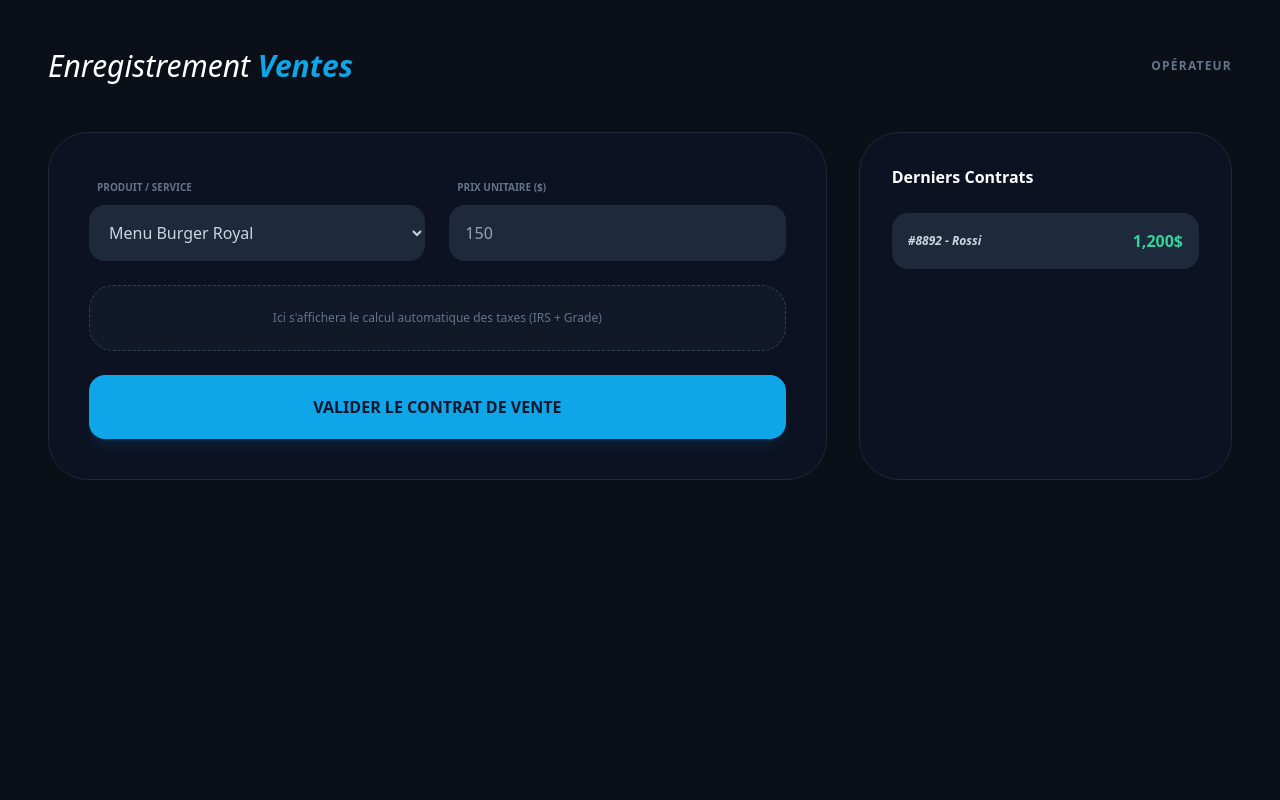
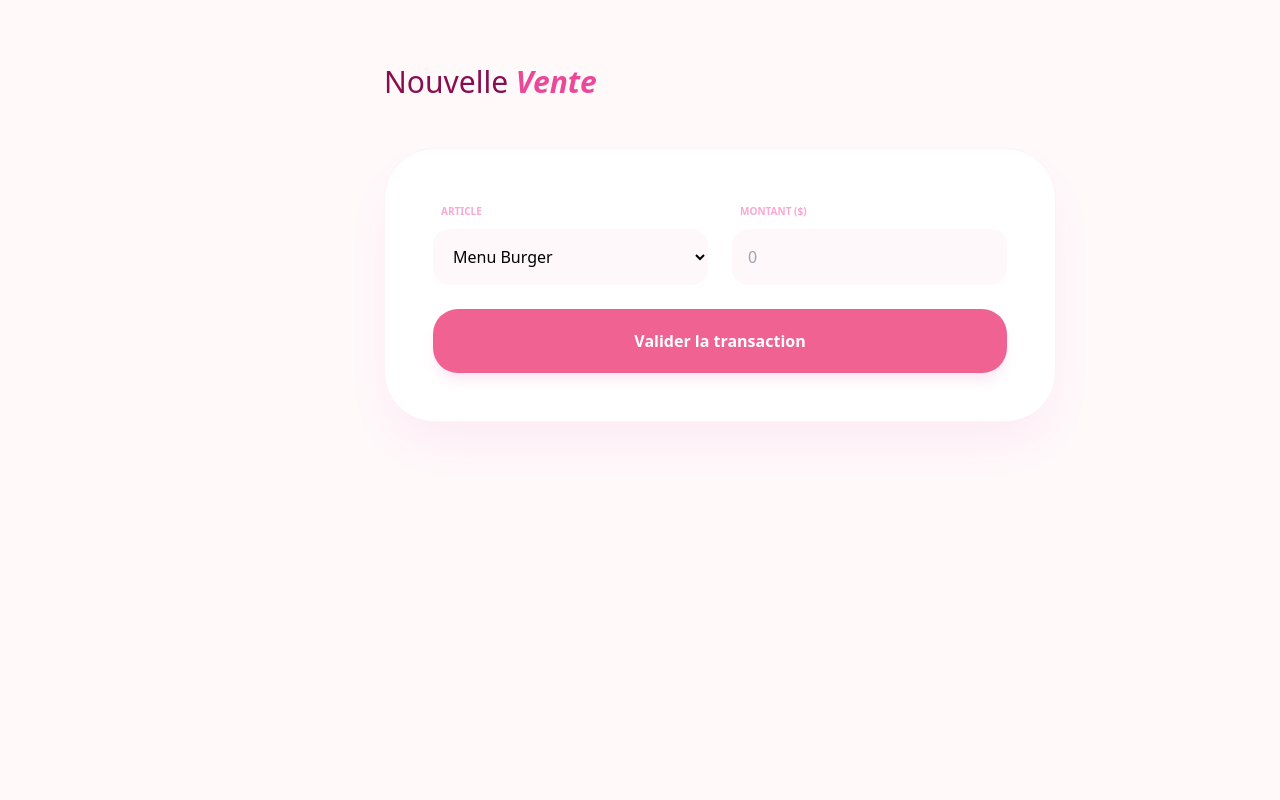
Before and after one commit to Hyuko123/comptabilit-, a Flask app: page /ventes in a window 1280 px wide. Run offline with Flask 3, Linux system fonts and the light colour scheme; the visitor is signed in with stand-in values (Sample User, id 1); some libraries are stand-ins or nearby versions.

Commit message:
Update ventes.html

```diff
--- a/templates/ventes.html
+++ b/templates/ventes.html
@@ -1,57 +1,28 @@
-
 <!DOCTYPE html>
 <html lang="fr">
 <head>
-    <meta charset="UTF-8">
-    <script src="https://cdn.tailwindcss.com"></script>
-    <link rel="stylesheet" href="https://cdnjs.cloudflare.com/ajax/libs/font-awesome/6.5.1/css/all.min.css">
+    <meta charset="UTF-8"><script src="https://cdn.tailwindcss.com"></script>
     <title>Ventes | Ultraze V2</title>
 </head>
-<body class="bg-[#0a0f18] text-slate-300 flex min-h-screen">
-
-    <main class="flex-1 p-12">
-        <div class="flex justify-between items-center mb-12">
-            <h1 class="text-3xl font-light italic text-white">Enregistrement <span class="text-sky-500 font-bold">Ventes</span></h1>
-            <div class="text-right">
-                <p class="text-xs text-slate-500 font-bold uppercase tracking-widest">Opérateur</p>
-                <p class="text-sky-400 font-bold italic">{{ user.name }}</p>
-            </div>
-        </div>
-
-        <div class="grid grid-cols-1 lg:grid-cols-3 gap-8">
-            <div class="lg:col-span-2 bg-slate-900/50 border border-slate-800 p-10 rounded-[40px]">
+<body class="bg-[#fff9fa] flex min-h-screen">
+    <main class="ml-80 flex-1 p-16">
+        <h2 class="text-3xl font-light text-[#880e4f] mb-12">Nouvelle <span class="font-black italic text-pink-500">Vente</span></h2>
+        <div class="max-w-2xl bg-white p-12 rounded-[50px] shadow-2xl shadow-pink-100 border border-pink-50">
             <form class="space-y-6">
                 <div class="grid grid-cols-2 gap-6">
                     <div>
-                            <label class="text-[10px] font-bold text-slate-500 uppercase ml-2">Produit / Service</label>
-                            <select class="w-full bg-slate-800 p-4 rounded-2xl border-none outline-none mt-2 focus:ring-2 ring-sky-500/20">
-                                <option>Menu Burger Royal</option>
-                                <option>Service Traiteur</option>
+                        <label class="text-[10px] font-bold text-pink-300 uppercase px-2">Article</label>
+                        <select class="w-full p-4 rounded-2xl bg-pink-50/50 border-none outline-none mt-2">
+                            <option>Menu Burger</option><option>Boisson</option>
                         </select>
                     </div>
                     <div>
-                            <label class="text-[10px] font-bold text-slate-500 uppercase ml-2">Prix Unitaire ($)</label>
-                            <input type="number" placeholder="150" class="w-full bg-slate-800 p-4 rounded-2xl border-none outline-none mt-2">
+                        <label class="text-[10px] font-bold text-pink-300 uppercase px-2">Montant ($)</label>
+                        <input type="number" placeholder="0" class="w-full p-4 rounded-2xl bg-pink-50/50 border-none outline-none mt-2">
                     </div>
                 </div>
-
-                    <div class="bg-slate-800/30 p-6 rounded-3xl border border-dashed border-slate-700">
-                        <p class="text-xs text-center text-slate-500">Ici s'affichera le calcul automatique des taxes (IRS + Grade)</p>
-                    </div>
-
-                    <button class="w-full bg-sky-500 hover:bg-sky-400 text-slate-900 font-black py-5 rounded-2xl transition-all shadow-lg shadow-sky-500/10">VALIDER LE CONTRAT DE VENTE</button>
+                <button class="w-full bg-[#f06292] hover:bg-[#ec407a] text-white font-bold py-5 rounded-[25px] shadow-lg shadow-pink-100 transition-all">Valider la transaction</button>
             </form>
-            </div>
-
-            <div class="bg-slate-900/50 border border-slate-800 p-8 rounded-[40px]">
-                <h3 class="text-white font-bold mb-6">Derniers Contrats</h3>
-                <div class="space-y-4">
-                    <div class="p-4 bg-slate-800 rounded-2xl flex justify-between items-center">
-                        <span class="text-xs font-bold italic">#8892 - Rossi</span>
-                        <span class="text-emerald-400 font-bold">1,200$</span>
-                    </div>
-                </div>
-            </div>
         </div>
     </main>
 </body>
```
Lines whose indentation alone changed are shown as unchanged.
